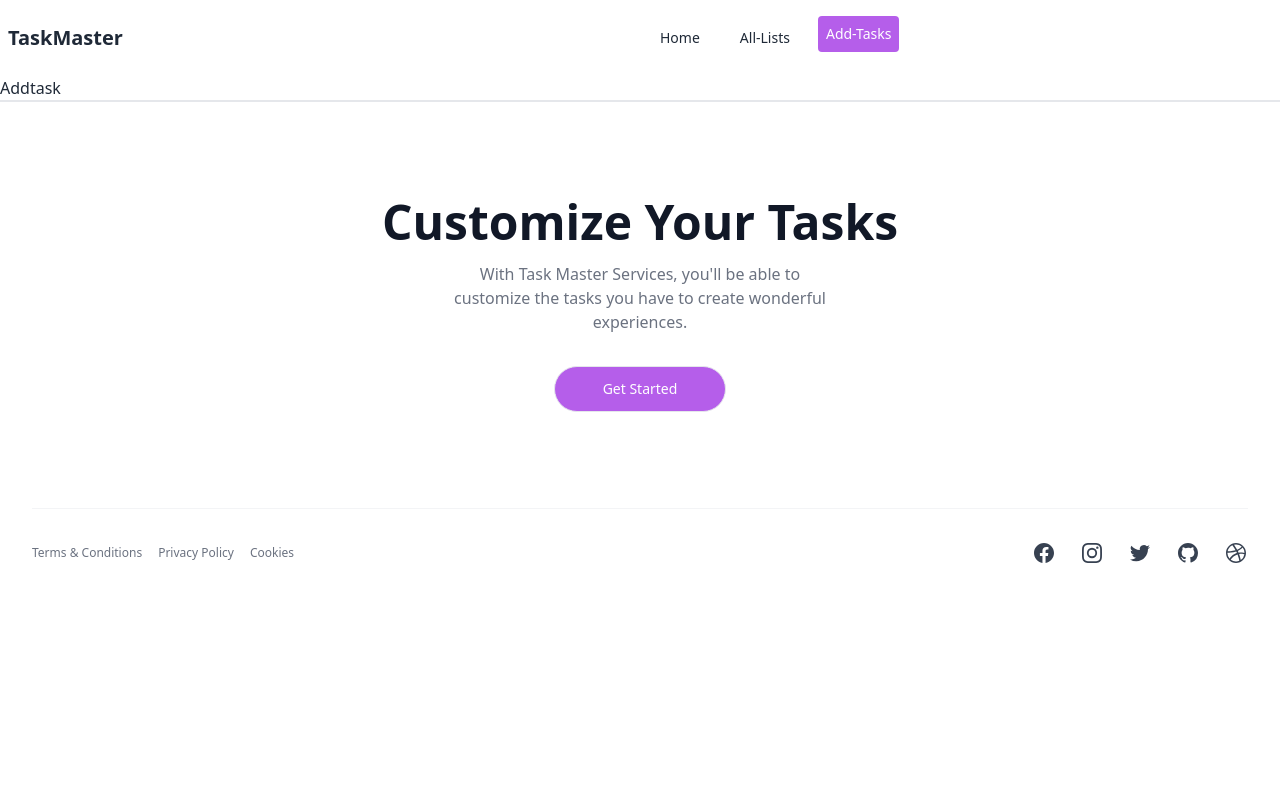
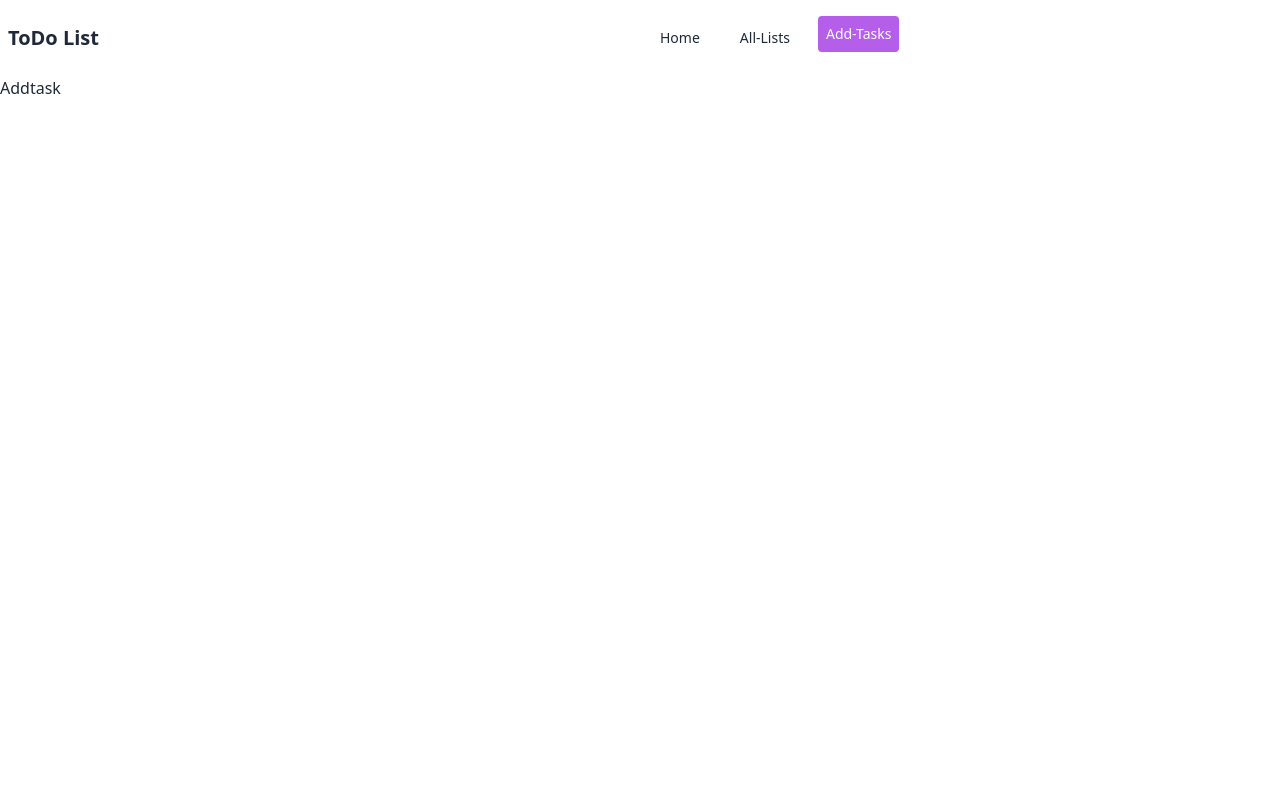
Before and after one commit to rabeya003/task-Qtec-client, a React (Vite) app: page /add in a window 1280 px wide. Shown: the top 800 px of the page. Built offline with nearby package versions, Linux system fonts and the light colour scheme.

Commit message:
some small bugs fixedfor some components

```diff
--- a/src/Components/Addtask.jsx
+++ b/src/Components/Addtask.jsx
@@ -1,5 +1,5 @@
 const Addtask = () => {
-  return <div>Addtask</div>;
+  return <div className="h-screen max-w-7xl mx-auto">Addtask</div>;
 };
 
 export default Addtask;
--- a/src/Components/AllLists.jsx
+++ b/src/Components/AllLists.jsx
@@ -1,5 +1,5 @@
 const AllLists = () => {
-  return <div>All the lists</div>;
+  return <div className="h-screen max-w-7xl mx-auto">All the lists</div>;
 };
 
 export default AllLists;
--- a/src/Components/Header.jsx
+++ b/src/Components/Header.jsx
@@ -69,7 +69,7 @@ const Header = () => {
             </ul>
           </div>
           <Link to="/">
-            <p className="text-xl font-bold">TaskMaster</p>
+            <p className="text-xl font-bold">ToDo List</p>
           </Link>
         </div>
         <div className="navbar-center hidden lg:flex">
--- a/src/Pages/Banner.jsx
+++ b/src/Pages/Banner.jsx
@@ -19,9 +19,9 @@ const Banner = () => {
               loop={0}
               typeSpeed={75}
               words={[
-                "Welcome to Task Master",
+                "Welcome to ToDo List",
                 "Save your tasks and",
-                "enjoy our amazing features",
+                "enjoy our features",
               ]}
             />
           </h1>
```
